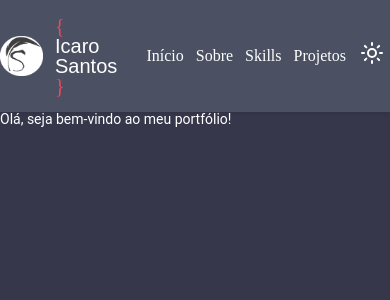
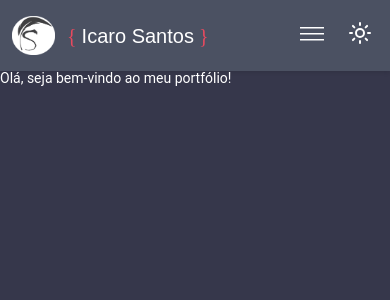
Before and after one commit to FlightofIcarus/portfolio-react, a React (Vite) app: page / in a window 390 px wide. Shown: the top 300 px of the page. Built offline with nearby package versions, Linux system fonts and the light colour scheme.

Commit message:
feat: cria header completo da pagina para mobile e desktop

```diff
--- a/src/components/Port.jsx
+++ b/src/components/Port.jsx
@@ -12,8 +12,6 @@ function Port() {
     const darkTheme = theme.darkMode;
     const lightTheme = theme.lightMode;
 
-  console.log(themeActive);
-
     return(
     <ThemeProvider theme={themeActive === "light" ? lightTheme : darkTheme}>
         <Container.MainContainer>
--- /dev/null
+++ b/src/components/personal components/Header/HamburgerMenu/HamburgerMenuDropdown/index.jsx
@@ -0,0 +1,35 @@
+import {menuItens} from '../../../../../data/menuItens';
+import { NavMenuContainer, NavMenuItem, NavMenuItemLink } from "../../../NavMenu/NavMenuStructuralComponents";
+import styled from "styled-components";
+
+
+const HambMenuContainer = styled(NavMenuContainer)`
+flex-direction: column;
+justify-content: center;
+align-items: center;
+padding: 0;
+width: 100vw;
+margin-bottom: 2rem;
+`;
+
+const HambMenuItem = styled(NavMenuItem)`
+`;
+
+const HambMenuItemLink = styled(NavMenuItemLink)`
+    line-height: 3.4rem;
+    border-bottom: 1px solid ${({theme}) => theme.colors.fontDefaultColor};
+    width: 100%;
+    text-align: center;
+
+    &:first-child {
+        padding-top: 0.8rem;
+    }
+`;
+
+function HamburgerMenuDropdown({hamburgerState}) {
+    return (
+        <>{hamburgerState ? <HambMenuContainer>{menuItens.map((item)=> (<HambMenuItemLink key={item.id} href={item.url}><HambMenuItem key={item.id}>{item.nome}</HambMenuItem></HambMenuItemLink>))}</HambMenuContainer> : null}</>
+    )
+};
+
+export default HamburgerMenuDropdown;
--- /dev/null
+++ b/src/components/personal components/Header/HamburgerMenu/index.jsx
@@ -0,0 +1,23 @@
+import { VscMenu } from "react-icons/vsc";
+import { VscChromeClose } from "react-icons/vsc";
+import styled from "styled-components";
+
+
+const HambButton = styled.button`
+    background-color: transparent;
+    border: none;
+    cursor: pointer;
+    font-size: 2.4rem;
+    color: ${({theme}) => theme.colors.fontDefaultColor};`;
+
+//
+
+
+export function HamburgerMenu({hamburgerState, setHamburgerState}) {
+
+    return (
+        <HambButton onClick={() => setHamburgerState(!hamburgerState)}>
+            {!hamburgerState ? <VscMenu /> : <VscChromeClose />}
+        </HambButton>
+    );
+};
--- a/src/components/personal components/Header/Header.jsx
+++ b/src/components/personal components/Header/Header.jsx
@@ -2,6 +2,11 @@ import styled from "styled-components";
 import LogoComponent from "../Logo";
 import { NavMenu } from "../NavMenu";
 import ThemeButton from "../ThemeButtom";
+import { HamburgerMenu } from "./HamburgerMenu";
+import { useEffect, useState } from "react";
+import {Container} from '../../structural components/Containers';
+import HamburgerMenuDropdown from "./HamburgerMenu/HamburgerMenuDropdown";
+
 
 const HeaderContainer = styled.header`
     display: flex;
@@ -10,18 +15,42 @@ const HeaderContainer = styled.header`
     padding: 1.6rem 0rem;
     background-color: ${({theme}) => theme.colors.mainElementColor};
     box-shadow: 0px 2px 4px rgba(0, 0, 0, 0.1);
+    overflow-y: hidden;
+
+    @media (max-width: 1023.9px) {
+        justify-content: space-between;
+        padding: 1.6rem 1.2rem;
+    }
 `;
 
 function Header() {
+    const [isMobileScreen, setIsMobileScreen] = useState(true);
+    const [isMenuOpen, setIsMenuOpen] = useState(false);
 
+    useEffect(() => {
+        window.addEventListener('resize', () => {
+            window.screen.width < 1024 ? setIsMobileScreen(true) : setIsMobileScreen(false);
+        });
 
+        return () => {
+            window.removeEventListener('resize', () => {
+                window.screen.width < 1024 ? setIsMobileScreen(true) : setIsMobileScreen(false);
+            });
+        }
+
+    }, [window.screen.width]);
 
     return(
-        <HeaderContainer>
-            <LogoComponent name={'Icaro Santos'} />
-            <NavMenu />
-            <ThemeButton />
-        </HeaderContainer>
+        <>
+            <HeaderContainer>
+                <LogoComponent name={'Icaro Santos'} />
+                <Container.SpecificContainer>
+                    {isMobileScreen ? <HamburgerMenu hamburgerState={isMenuOpen} setHamburgerState={setIsMenuOpen}/> : <NavMenu />}
+                    <ThemeButton />
+                </Container.SpecificContainer>
+            </HeaderContainer>
+            <HamburgerMenuDropdown hamburgerState={isMenuOpen} />
+        </>
     )
 };
 
```
